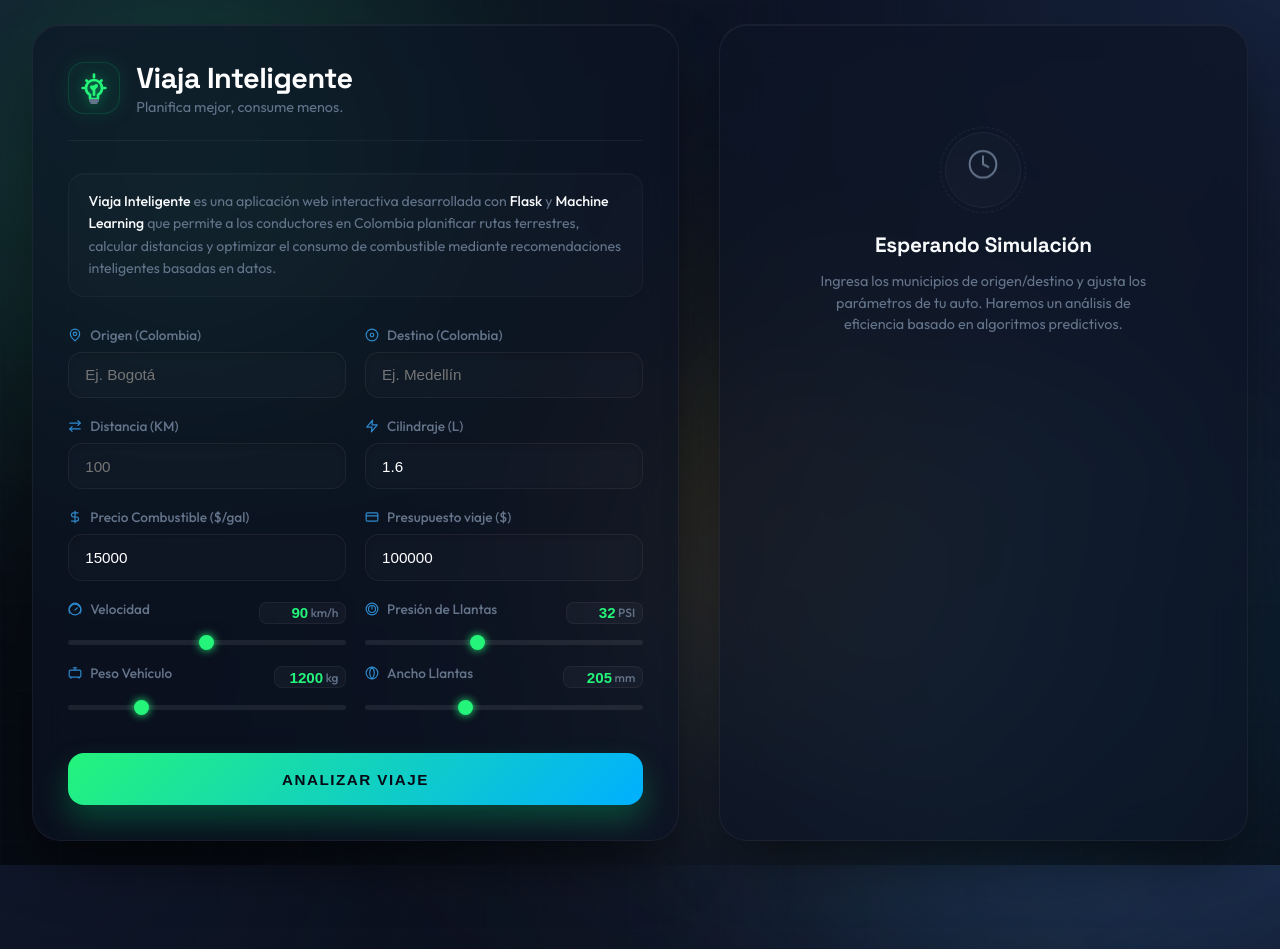
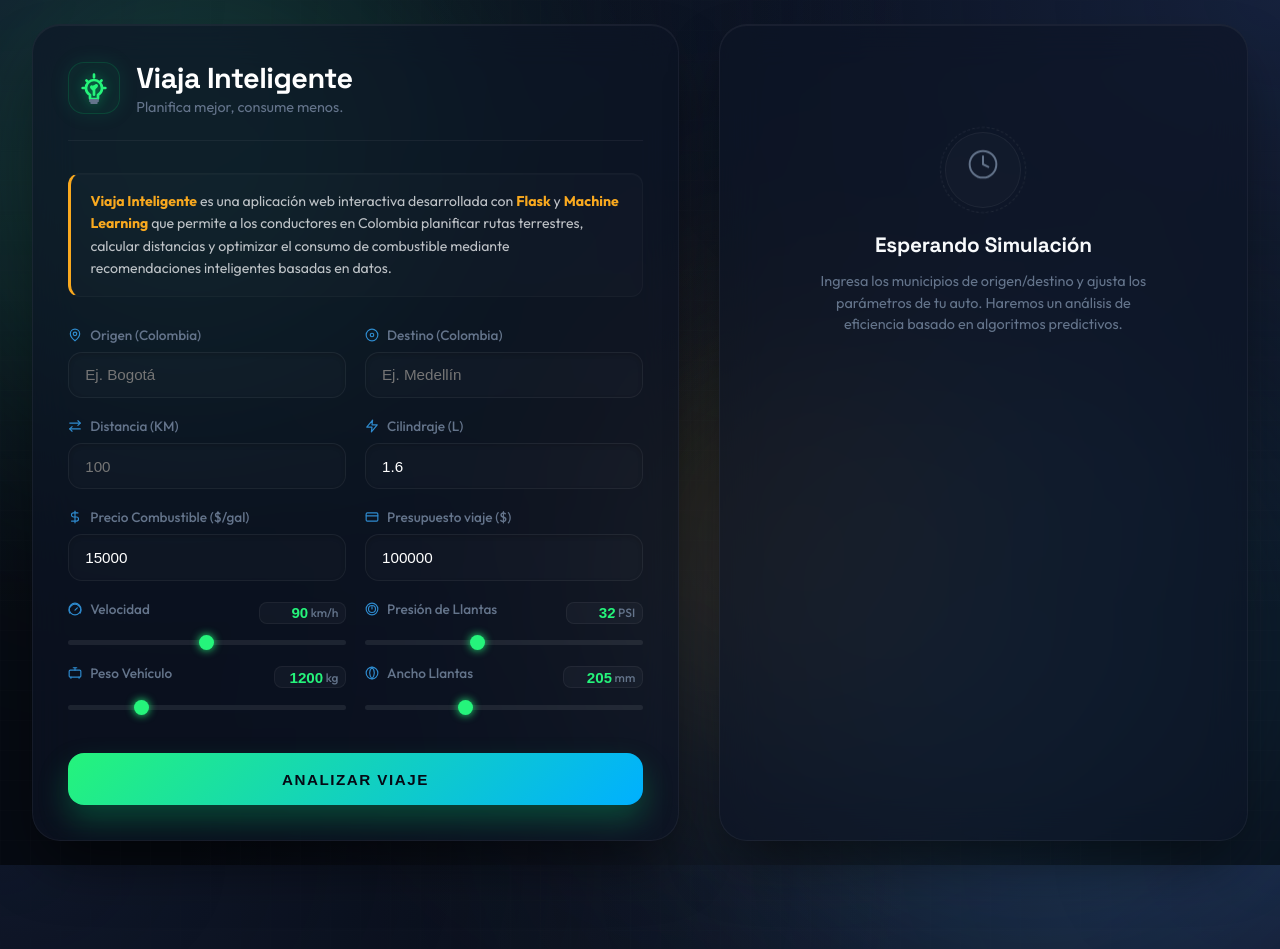
Before and after one commit to Wilcam1/Viaja_Inteligente, a Flask app: page / in a window 1280 px wide; the page is wider, and only the part inside the window is pictured. Run offline with Flask 3, Linux system fonts and the light colour scheme.

Commit message:
style: resaltar texto descriptivo del home con color amarillo/naranja y borde

```diff
--- a/static/style.css
+++ b/static/style.css
@@ -161,17 +161,18 @@ h1, h2, h3, h4, .logo-title, .section-title, .ia-version {
 .project-description {
     font-size: 0.88rem;
     line-height: 1.6;
-    color: var(--text-muted);
+    color: rgba(248, 250, 252, 0.75);
     margin-bottom: 1.8rem;
     background: rgba(255, 255, 255, 0.015);
     border: 1px solid rgba(255, 255, 255, 0.03);
+    border-left: 3px solid var(--warning);
     padding: 1rem 1.2rem;
-    border-radius: 16px;
+    border-radius: 12px;
     box-shadow: inset 0 1px 0 rgba(255, 255, 255, 0.02);
 }
 .project-description strong {
-    color: var(--text);
-    font-weight: 500;
+    color: var(--warning);
+    font-weight: 600;
 }
 
 /* Grillas de Formulario */
```
